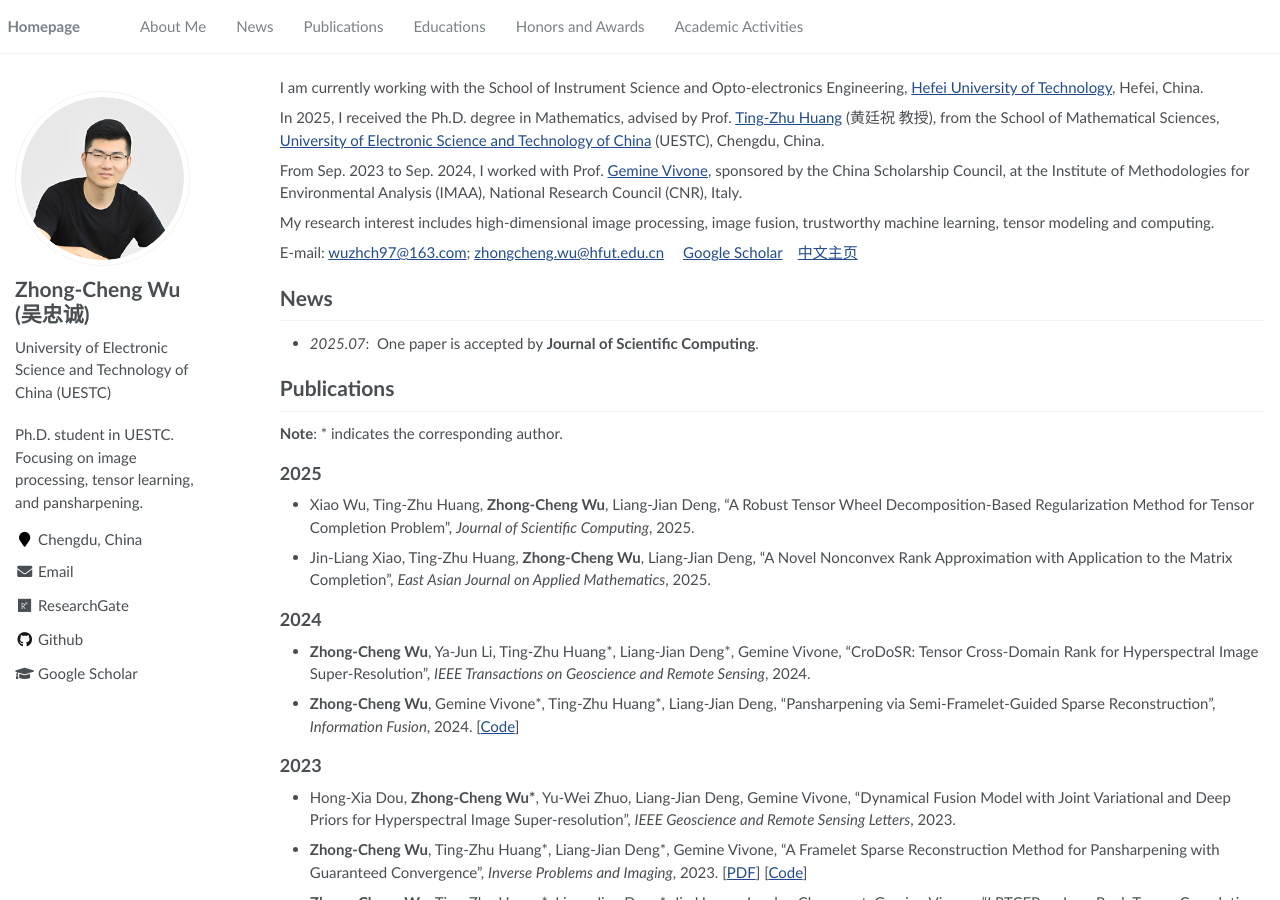
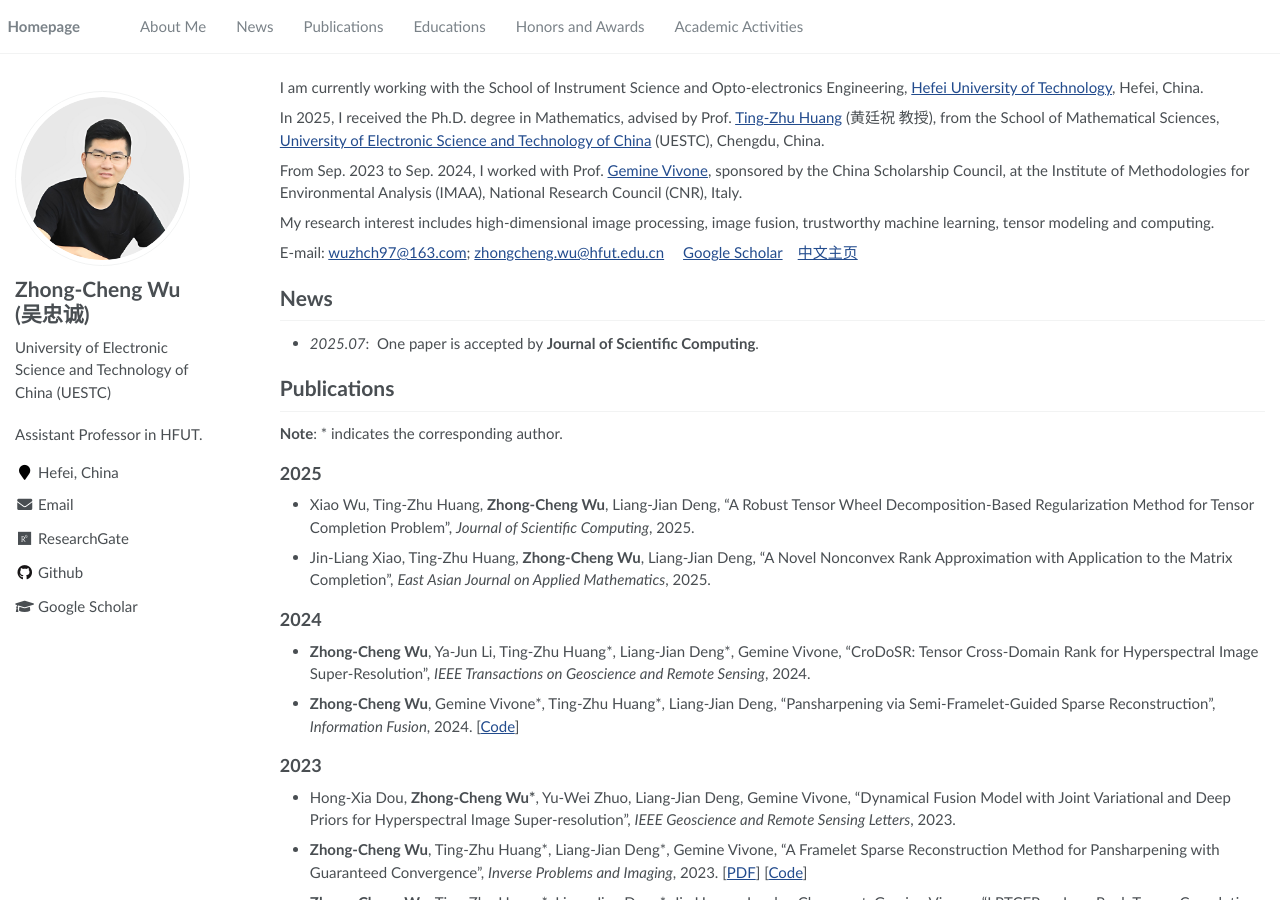
Before and after one commit to zhongchengwu/zhongchengwu.github.io, a Jekyll site: the page built from _pages/about.md, in a window 1280 px wide and 900 px high. Built offline with Jekyll 4.4.1, drawn with Linux system fonts in a browser that asks for light colours.

Commit message:
Update _config.yml

```diff
--- a/_config.yml
+++ b/_config.yml
@@ -6,8 +6,8 @@
 # `jekyll serve`. If you change this file, please restart the server process.
 
 # Site Settings
-title                    : "Zhong-Cheng Wu | UESTC"
-description              : "Ph.D. student in UESTC. Focusing on image processing, tensor learning, and pansharpening."
+title                    : "Zhong-Cheng Wu | HFUT"
+description              : "Assistant Professor in HFUT."
 repository               : "zhongchengwu/zhongchengwu.github.io"
 google_scholar_stats_use_cdn : true
 
@@ -24,7 +24,7 @@ author:
   name             : "Zhong-Cheng Wu (吴忠诚)"
   avatar           : "images/android-chrome-512x512.png"
   bio              : "University of Electronic Science and Technology of China (UESTC)"
-  location         : "Chengdu, China"
+  location         : "Hefei, China"
   employer         :
   pubmed           :
   googlescholar    : "https://scholar.google.com/citations?user=8bOvaUcAAAAJ"
```
